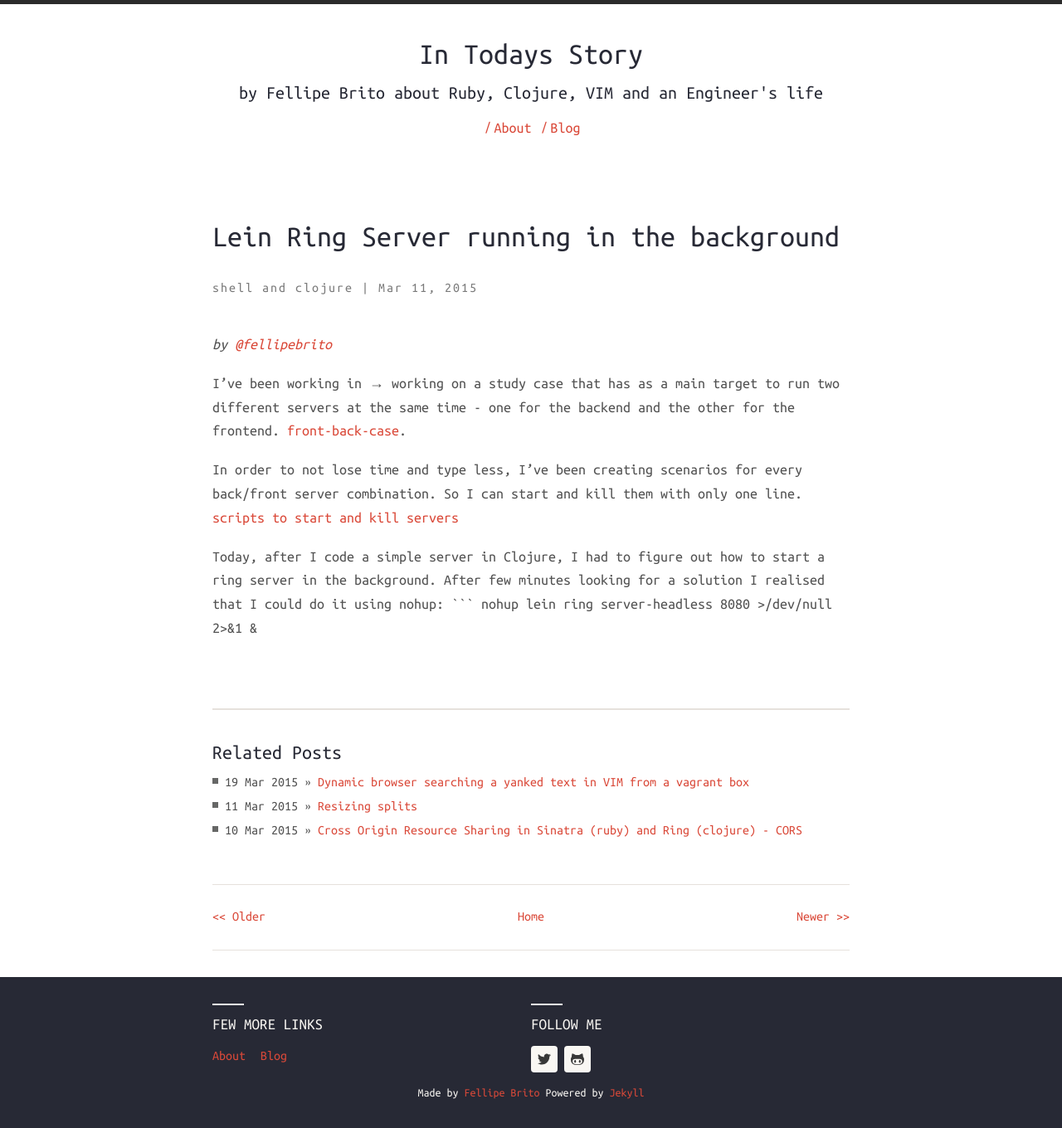
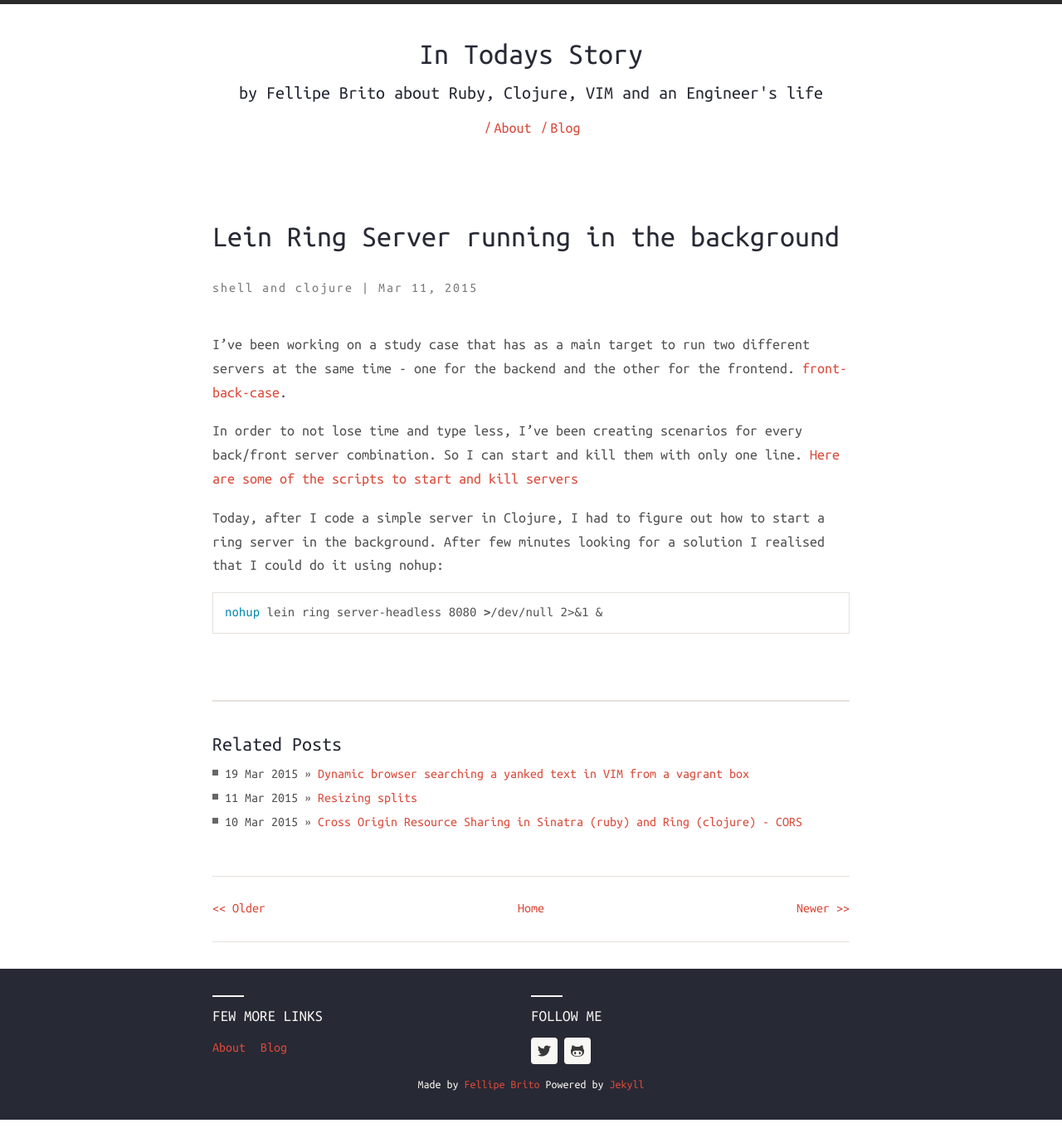
Before and after one commit to Devlandia/in-todays-story-blog, a Jekyll site: the page built from _posts/2015-03-11-lein-ring-server-running-in-the-background.markdown, in a window 1280 px wide. Shown: the whole page at 83% size. Built offline with Jekyll 4.4.1, drawn with Linux system fonts in a browser that asks for light colours; nearby versions of some CDN libraries.

Commit message:
lein-ring-server-running-in-the-background

````diff
--- a/_posts/2015-03-11-lein-ring-server-running-in-the-background.markdown
+++ b/_posts/2015-03-11-lein-ring-server-running-in-the-background.markdown
@@ -1,18 +1,16 @@
 ---
+title: "Lein Ring Server running in the background"
+meta_description: there has been an awakening in the force.
 layout: post
-title: "Lein Ring Server running in the background"
-date: 2015-03-11 08:30:00 -0700
-comments: true
-author: Fellipe Brito
+permalink: lein-ring-server-running-in-the-background
 categories: [shell, clojure]
 ---
+I've been working on a study case that has as a main target to run two different servers at the same time - one for the backend and the other for the frontend. [front-back-case](https://github.com/fellipebrito/front-back-case){:target="blank"}.
 
-_by [@fellipebrito](https://github.com/fellipebrito)_
-
- I've been working in → working on a study case that has as a main target to run two different servers at the same time - one for the backend and the other for the frontend. [front-back-case](https://github.com/fellipebrito/front-back-case).
-
-In order to not lose time and type less, I've been creating scenarios for every back/front server combination. So I can start and kill them with only one line. [scripts to start and kill servers](https://github.com/fellipebrito/front-back-case/tree/master/bin)
+In order to not lose time and type less, I've been creating scenarios for every back/front server combination. So I can start and kill them with only one line. [Here are some of the scripts to start and kill servers](https://github.com/fellipebrito/front-back-case/tree/master/bin){:target="blank"}
 
 Today, after I code a simple server in Clojure, I had to figure out how to start a ring server in the background. After few minutes looking for a solution I realised that I could do it using nohup:
-```
+
+{% highlight bash %}
 nohup lein ring server-headless 8080 >/dev/null 2>&1 &
+{% endhighlight %}
````
Also changed, not shown: 17 other files.
